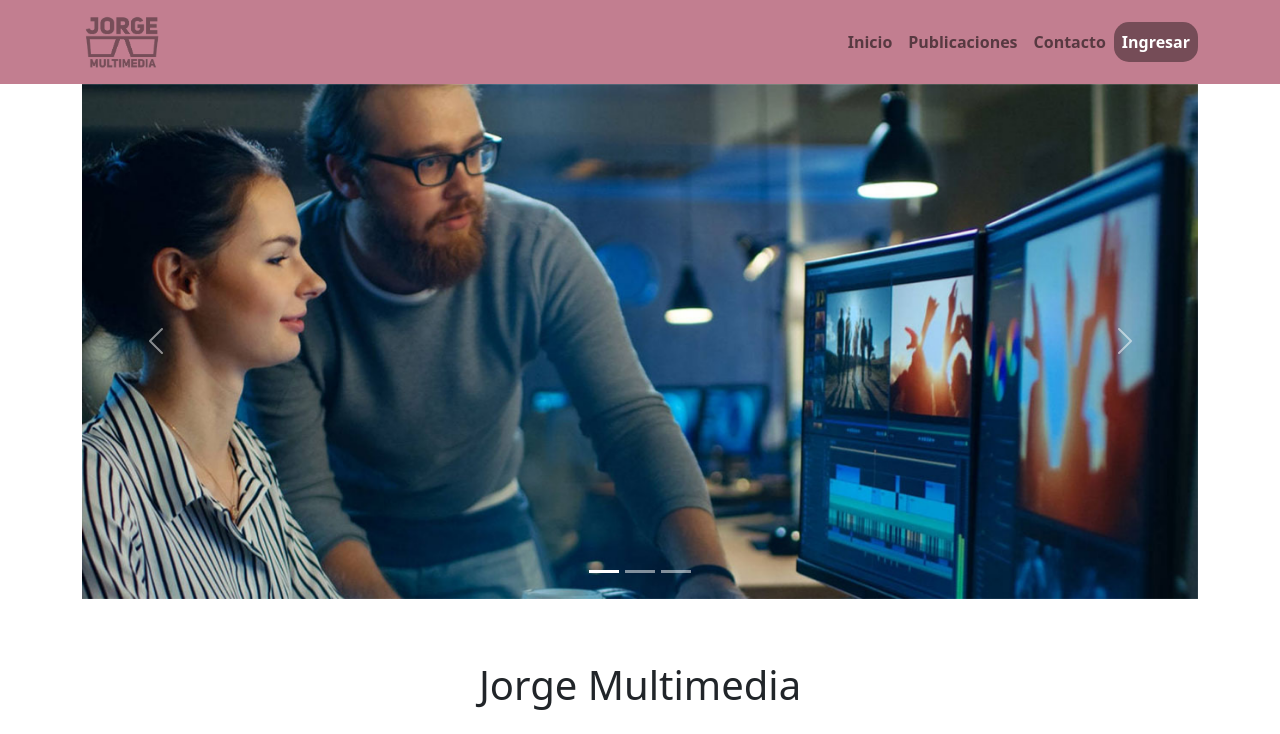
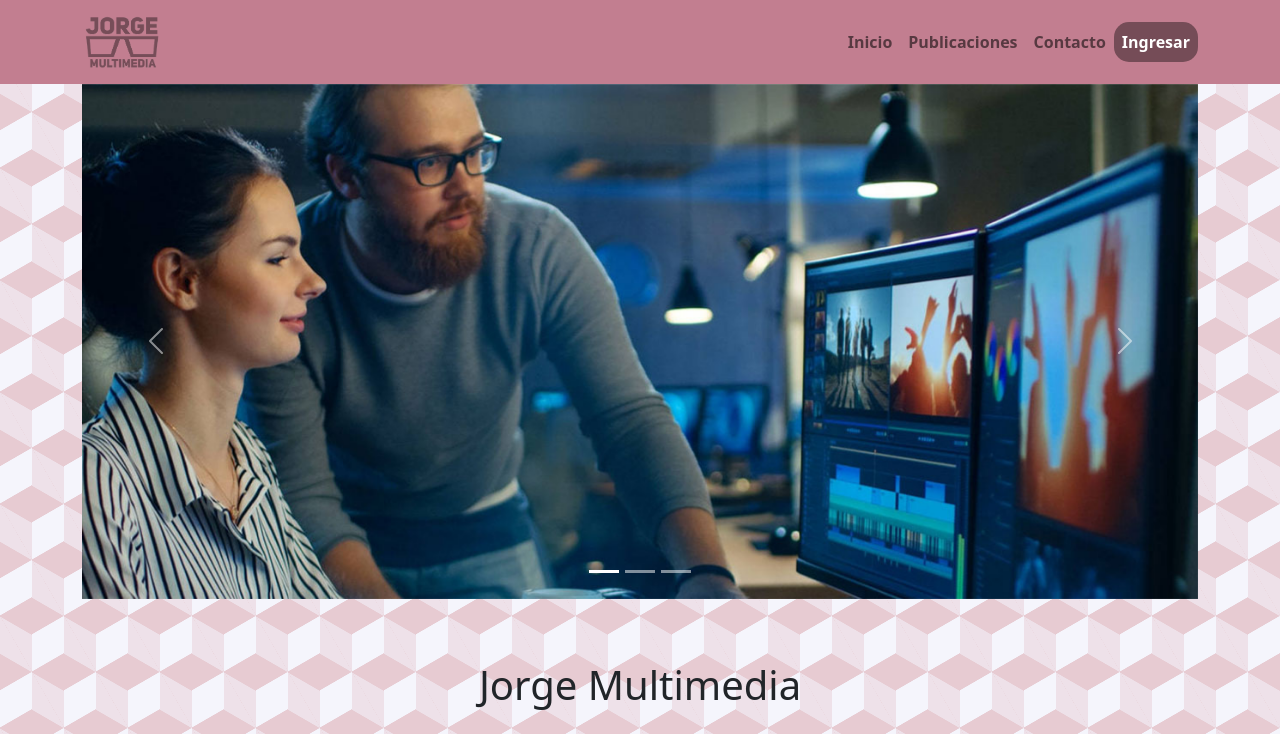
Before and after one commit to OtroAlien/Parcial2, a PHP site: page / in a window 1280 px wide. Shown: the top 734 px of the page. Run offline with PHP 8.4, Linux system fonts and the light colour scheme; some libraries are stand-ins or nearby versions.

Commit message:
fondo arreglado

```diff
--- a/css/style.css
+++ b/css/style.css
@@ -1,4 +1,4 @@
-/*.pattern{
+.pattern{
     position: fixed;
     width: 100vw;
     height: 100vh;
@@ -7,7 +7,8 @@
     background-image:  linear-gradient(30deg, #c27e90 12%, transparent 12.5%, transparent 87%, #c27e90 87.5%, #c27e90), linear-gradient(150deg, #c27e90 12%, transparent 12.5%, transparent 87%, #c27e90 87.5%, #c27e90), linear-gradient(30deg, #c27e90 12%, transparent 12.5%, transparent 87%, #c27e90 87.5%, #c27e90), linear-gradient(150deg, #c27e90 12%, transparent 12.5%, transparent 87%, #c27e90 87.5%, #c27e90), linear-gradient(60deg, #c27e9077 25%, transparent 25.5%, transparent 75%, #c27e9077 75%, #c27e9077), linear-gradient(60deg, #c27e9077 25%, transparent 25.5%, transparent 75%, #c27e9077 75%, #c27e9077);
     background-size: 64px 112px;
     background-position: 0 0, 0 0, 32px 56px, 32px 56px, 0 0, 32px 56px;
-}*/
+    z-index: -1;
+}
 
 body{
     color: rgb(0, 0, 0);
--- a/publicacion.html
+++ b/publicacion.html
@@ -48,7 +48,7 @@
     <section class="jorge">
         <div class="container p-2 mt-2">
             <div class="col-12 p-3 mb-1 text-center">
-                <h1>Jorge Multimedia</h1>
+                <h1>Jorge Multimedias</h1>
             </div>
             <div class="row">
                 <div class="col-12 col-xs-3 col-md-6 col-lg-6">
```
